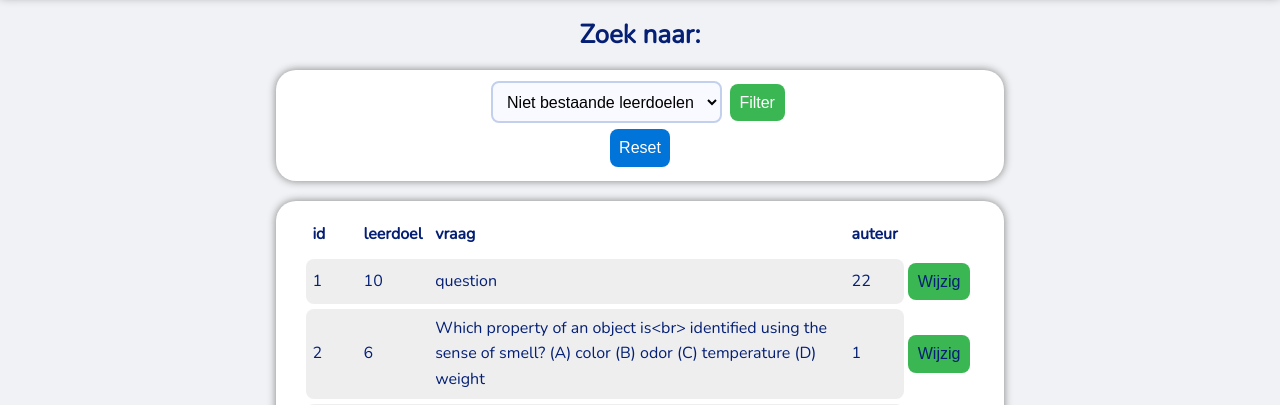
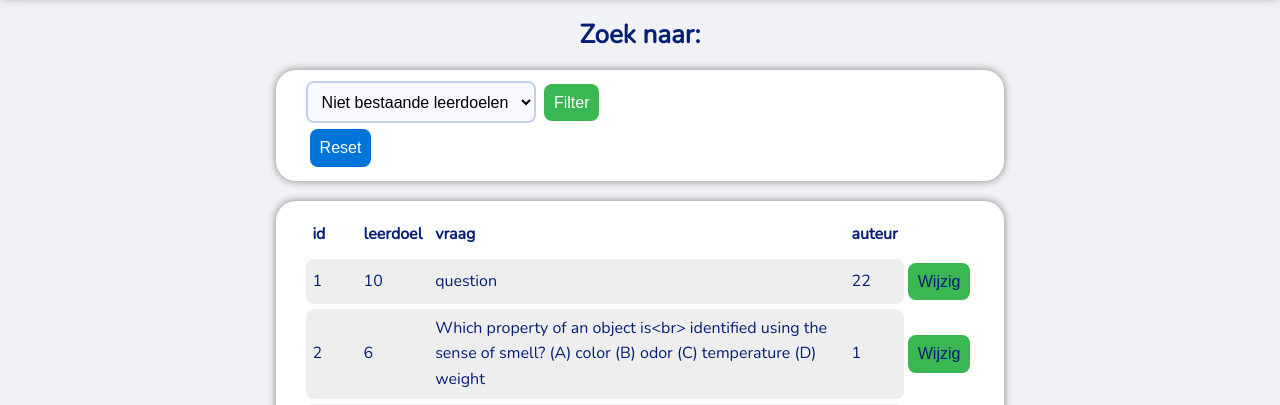
Before and after one commit to zasha-0925315/Werkplaats2, a Flask app: page /table_details/vragen in a window 1280 px wide. Shown: the part 301-706 px from the top of the page. Run offline with Flask 2, Linux system fonts and the light colour scheme; the visitor is signed in with stand-in values (Sample User, id 1); data comes from the database, SQL or seed files in the repository.

Commit message:
form items van de tabellen beter geposisioneed

```diff
--- a/static/basic.css
+++ b/static/basic.css
@@ -124,6 +124,9 @@ tbody tr td:last-child{
 
 
 #table_box, #form_box{
+    display: flex;
+    flex-direction: column;
+    align-items: flex-start;
     width: 100%;
     min-width: fit-content;
     padding: 10px 30px;
@@ -163,6 +166,7 @@ tbody tr td:last-child{
 #form_box input, #form_box select {
     background-color: var(--inba);
     border: 2px solid var(--inbr);
+
 }
 
 #like_input {
```
